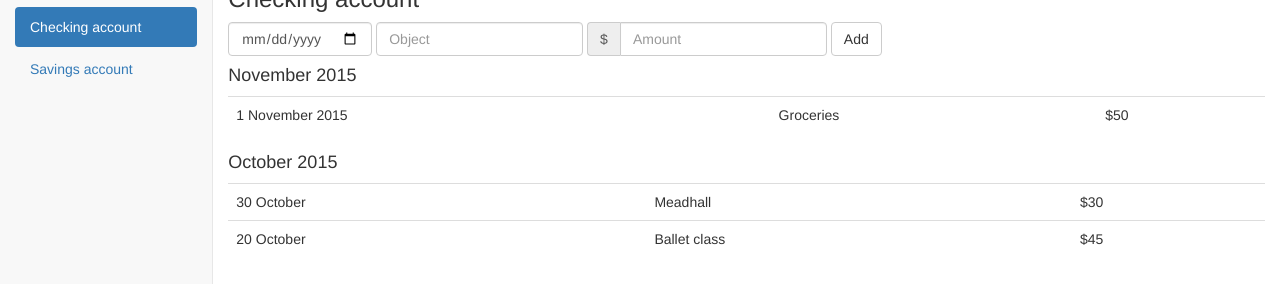
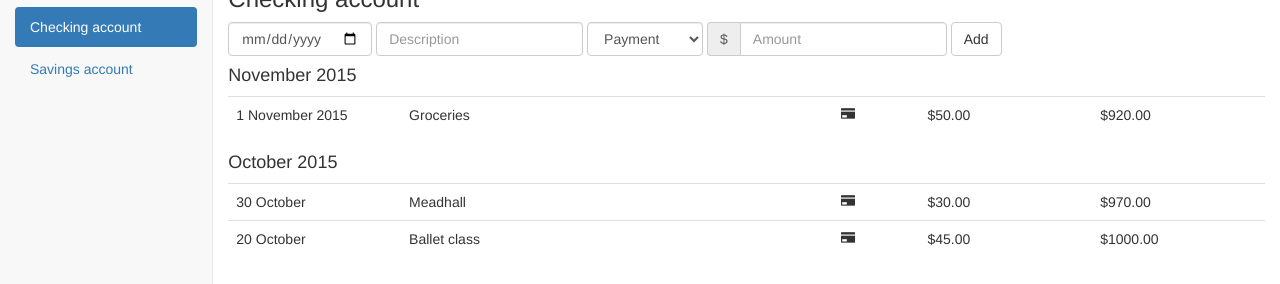
Before and after one commit to astorije/accounts, a plain HTML site: page ui.html in a window 1280 px wide. Shown: the part 104-388 px from the top of the page. Drawn offline with nearby package versions, Linux system fonts and the light colour scheme.

Commit message:
Add elements to mockup UI: transaction type, balance, aligned columns

```diff
--- a/ui.html
+++ b/ui.html
@@ -63,7 +63,16 @@
               <input type="date" class="form-control" placeholder="Date">
             </div>
             <div class="form-group">
-              <input type="text" class="form-control" placeholder="Object">
+              <input type="text" class="form-control" placeholder="Description">
+            </div>
+            <div class="form-group">
+              <select class="form-control">
+                <option>Payment</option>
+                <option>Check</option>
+                <option>Withdrawal</option>
+                <option>Transfer</option>
+                <option>Deposit</option>
+              </select>
             </div>
             <div class="form-group">
               <div class="input-group">
@@ -79,9 +88,13 @@
           <table class="table">
             <tbody>
               <tr>
-                <td>1 November 2015</td>
+                <td class="col-md-2">1 November 2015</td>
                 <td>Groceries</td>
-                <td>$50</td>
+                <td class="col-md-1">
+                  <span class="glyphicon glyphicon-credit-card" title="Payment"></span>
+                </td>
+                <td class="col-md-2">$50.00</td>
+                <td class="col-md-2">$920.00</td>
               </tr>
             </tbody>
           </table>
@@ -91,14 +104,22 @@
           <table class="table">
             <tbody>
               <tr>
-                <td>30 October</td>
+                <td class="col-md-2">30 October</td>
                 <td>Meadhall</td>
-                <td>$30</td>
+                <td class="col-md-1">
+                  <span class="glyphicon glyphicon-credit-card" title="Payment"></span>
+                </td>
+                <td class="col-md-2">$30.00</td>
+                <td class="col-md-2">$970.00</td>
               </tr>
               <tr>
-                <td>20 October</td>
+                <td class="col-md-2">20 October</td>
                 <td>Ballet class</td>
-                <td>$45</td>
+                <td class="col-md-1">
+                  <span class="glyphicon glyphicon-credit-card" title="Payment"></span>
+                </td>
+                <td class="col-md-2">$45.00</td>
+                <td class="col-md-2">$1000.00</td>
               </tr>
             </tbody>
           </table>
```
